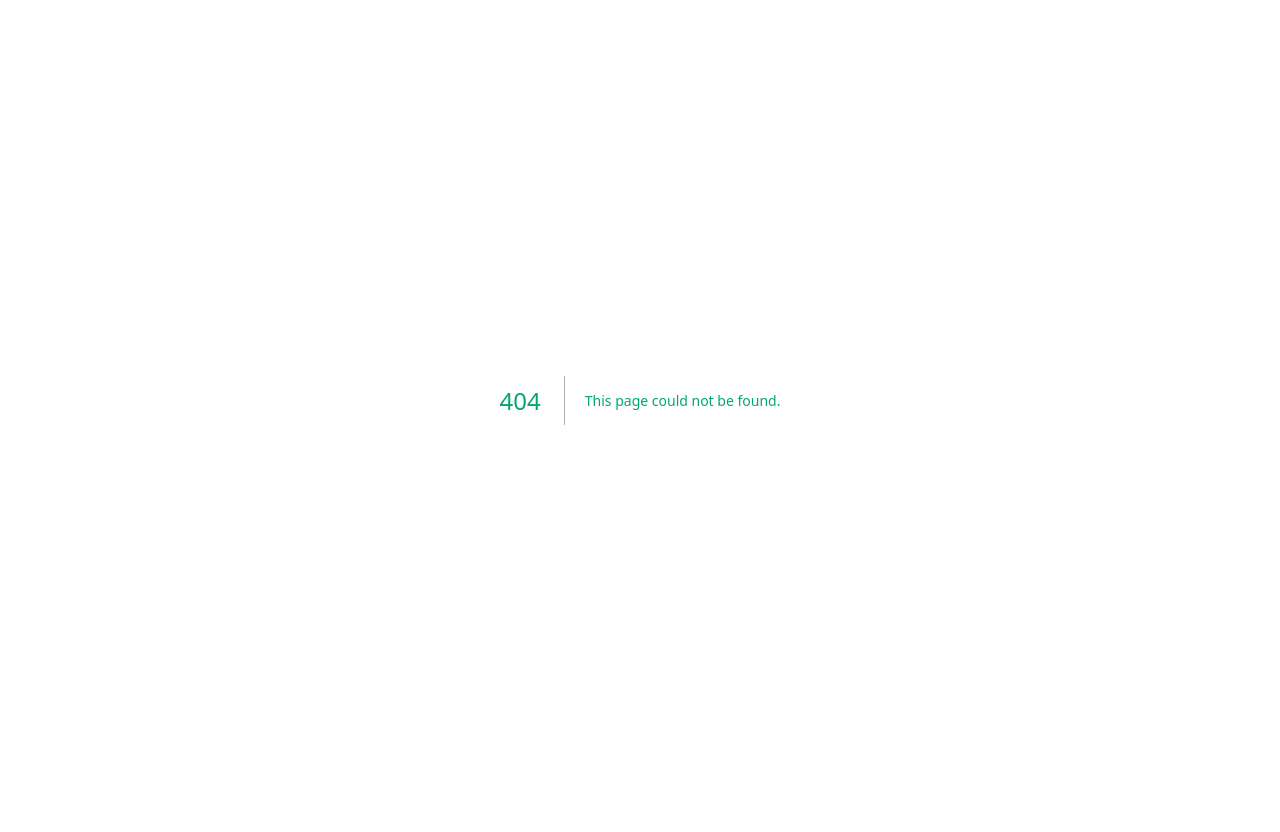
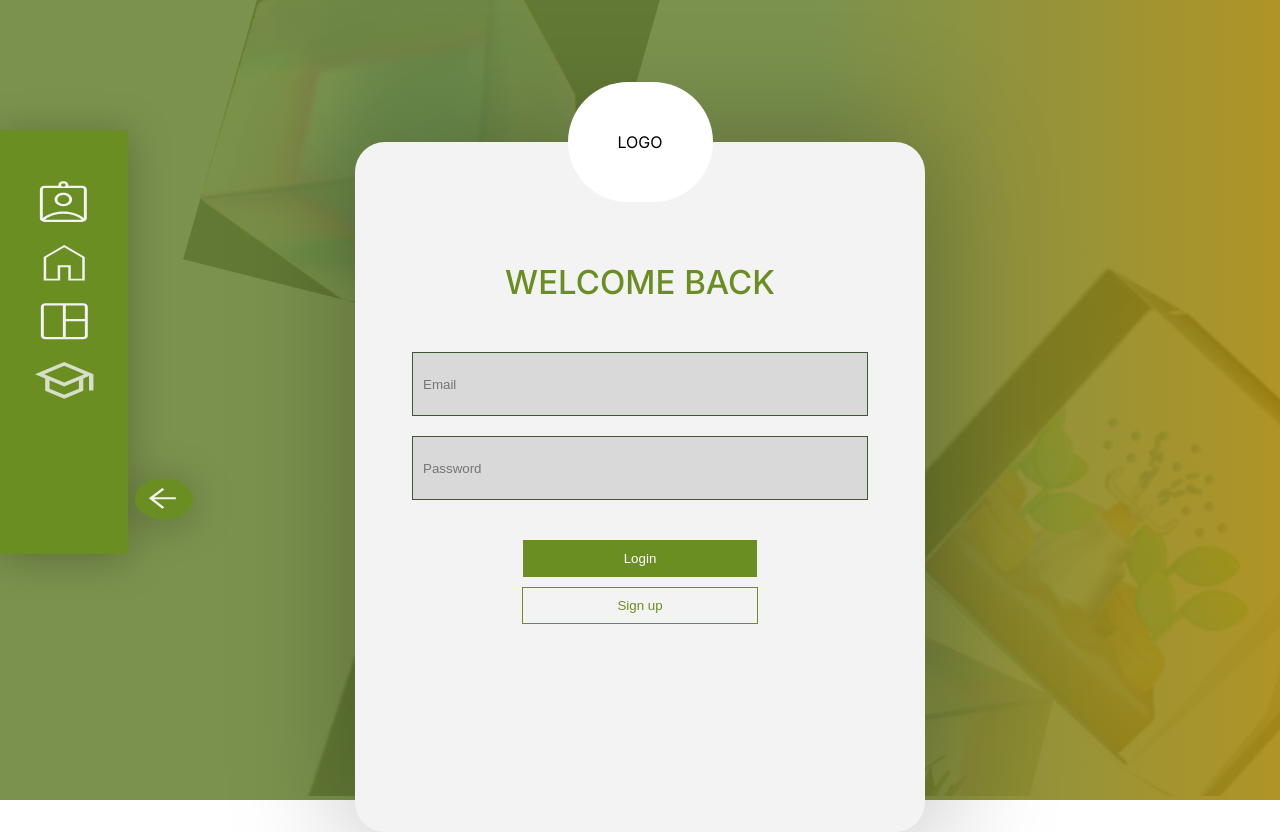
Before and after one commit to aarushsaboo/bsec-technologies, a Next.js app: page /welcome in a window 1280 px wide. Before the commit this address had no page. Before the commit the page ends 800 px from the top, so only its background shows below. Built offline with nearby package versions, Linux system fonts and the light colour scheme.

Commit message:
added welcome page

```diff
--- a/app/components/Navbar/Navbar.js
+++ b/app/components/Navbar/Navbar.js
@@ -41,7 +41,7 @@ const Navbar = () => {
             </Link>
           </li>
           <li className={styles.navbarLi}>
-            <Link href="/" style={{ textDecoration: "none" }}>
+            <Link href="/welcome" style={{ textDecoration: "none" }}>
               <p className={styles.navHeading2}>Schedule a demo</p>
             </Link>
           </li>
--- a/app/components/Sidebar/Sidebar.module.css
+++ b/app/components/Sidebar/Sidebar.module.css
@@ -6,6 +6,7 @@ background: var(--Green, #6B8E23);
 filter: drop-shadow(0px 4px 20px rgba(0, 0, 0, 0.25));
 position: fixed;
 top: 130px;
+z-index: 1000;
 }
 
 .sidebar1{
--- /dev/null
+++ b/app/components/welcome/ImageContainer/ImageContainer.js
@@ -0,0 +1,23 @@
+import React from 'react';
+import styles from './ImageContainer.module.css'
+
+const ImageContainer = () => {
+    return (
+      <div className={styles.imagesContainer}>
+        <div className={styles.home1}>
+          <img src="/home1.svg"></img>
+        </div>
+        <div className={styles.home2}>
+          <img src="/home2.svg"></img>
+        </div>
+        <div className={styles.home3}>
+          <img src="/home3.svg"></img>
+        </div>
+        <div className={styles.home4}>
+          <img src="/home4.svg"></img>
+        </div>
+      </div>
+    )
+};
+
+export default ImageContainer;
--- /dev/null
+++ b/app/components/welcome/ImageContainer/ImageContainer.module.css
@@ -0,0 +1,25 @@
+/* image container */
+
+.home1 {
+  position: absolute;
+  top: -50.1px;
+  left: 183.1px;
+  z-index: 1;
+}
+
+.home2 {
+  position: absolute;
+  right: 0;
+  bottom: 0;
+}
+.home3 {
+  position: absolute;
+  bottom: 0;
+  left: 283px;
+}
+
+.home4 {
+  position: absolute;
+  left: 643.74px;
+  bottom: 0;
+}
--- /dev/null
+++ b/app/welcome/page.js
@@ -0,0 +1,26 @@
+import Sidebar from '../components/Sidebar/Sidebar'
+import ImageContainer from '../components/welcome/ImageContainer/ImageContainer'
+import styles from './welcome.module.css'
+
+const Welcome = () => {
+  return (
+    <>
+      <div className={styles.welcome}>
+        <div className={styles.whiteContainer}>
+          <div className={styles.logoContainer}>LOGO</div>
+          <div className={styles.inputContainer}>
+            <h3>WELCOME BACK</h3>
+            <input placeholder="Email"></input>
+            <input placeholder="Password"></input>
+            <button className={styles.login}>Login</button>
+            <button className={styles.signup}>Sign up</button>
+          </div>
+        </div>
+      </div>
+      <ImageContainer />
+      <Sidebar />
+    </>
+  )
+}
+
+export default Welcome
--- /dev/null
+++ b/app/welcome/welcome.module.css
@@ -0,0 +1,114 @@
+.welcome{
+    background: linear-gradient(270deg, rgba(168, 137, 14, 0.90) 0%, rgba(109, 134, 58, 0.90) 36%);
+    width: 100vw;
+    height: 100vh;
+    display: flex;
+    flex: 1 1 570px;
+    justify-content: center;
+    position: relative;
+    /* opacity: 80%; */
+    z-index: 8;
+}
+
+.whiteContainer{
+    width: 570px;
+    height: 690px;
+    flex-shrink: 0;
+    border-radius: 30px;
+    background: var(--Cream, #F3F3F3);
+    box-shadow: 4px 4px 120px 10px rgba(0, 0, 0, 0.25);
+    margin-top: 142px;
+    display: flex;
+    flex-direction: column;
+    align-items: center;
+}
+
+.logoContainer{
+    display: inline-flex;
+    padding: 50px;
+    justify-content: center;
+    align-items: center;
+    gap: 10px;
+    border-radius: 200px;
+    background: #FFF;
+    max-width: 149px;
+    transform: translateY(-60px);
+}
+
+/* input container */
+.inputContainer{
+    display: flex;
+    width: 456px;
+    height: 392px;
+    flex-direction: column;
+    align-items: center;
+    flex-shrink: 0;
+}
+
+.inputContainer h3{
+    color: var(--Green, #6B8E23);
+    text-align: center;
+    margin-bottom: 50px;
+}
+
+.inputContainer input{
+    height: 62px;
+    align-self: stretch;
+    border: 1px solid var(--slate-grey, #3C5A31);
+    background: #D9D9D9;
+    padding-left: 10px;
+    margin-bottom: 20px;
+}
+
+.inputContainer .login{
+    background: var(--Green, #6B8E23);
+    display: flex;
+    padding: 10px 100px;
+    align-items: center;
+    border: 1px solid var(--Green, #6B8E23); /* added extra */
+    color: white;
+    margin: 20px 0 10px 0;
+}
+
+.inputContainer .signup{
+    display: flex;
+    padding: 10px 94px;
+    justify-content: center;
+    align-items: center;
+    border: 1px solid var(--Green, #6B8E23);
+    background: var(--Cream, #F3F3F3);
+    color: var(--Green, #6B8E23)
+}
+
+
+
+/* media queries */
+
+@media screen and (max-width: 1015px){
+    .whiteContainer{
+        width: calc(40%);
+        height: auto;
+    }
+    .inputContainer{
+        align-items: center;
+    }
+    .inputContainer h3{
+        font-size: 30px;
+    }
+    .inputContainer input{
+        width: 30%;
+        padding-left: 100px;
+        align-self: auto;
+        height: 50px;
+    }
+    .inputContainer .login{
+        padding: 20px 100px;
+        margin: 0px 0 10px 0;
+    }
+
+    .inputContainer .signup{
+        padding: 20px 94px;
+        margin: 0px 0 10px 0;
+    }
+
+}
```
